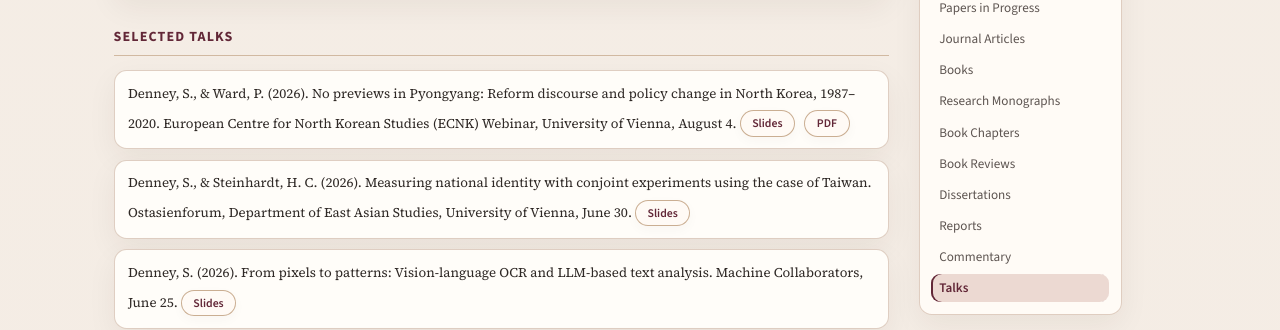
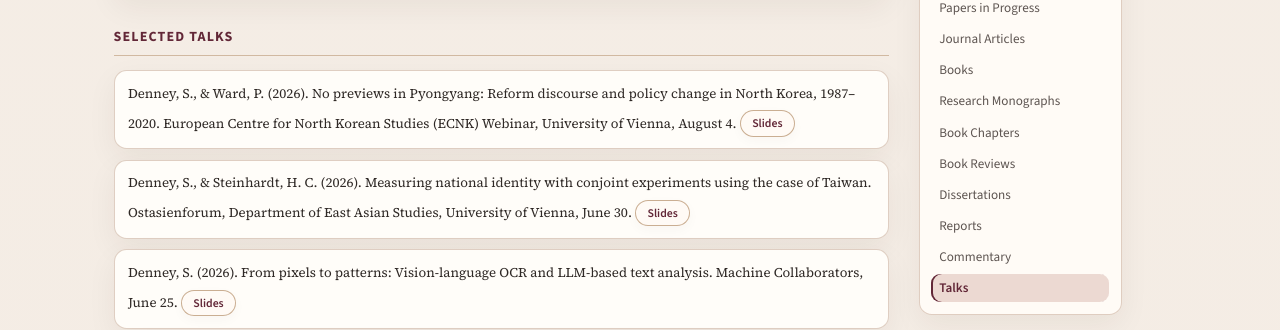
Before and after one commit to scdenney/scdenney.github.io, a Jekyll site: the page built from research.md, in a window 1280 px wide and 900 px high, scrolled down 4364 px. Shown: the part 148-478 px from the top of the window. Built offline with Jekyll 4.4.1, drawn with Linux system fonts in a browser that asks for light colours.

Commit message:
Site: drop the ECNK slide PDF, keep the HTML deck
The talk entry now carries a single Slides button pointing at
assets/slides/no-previews-in-pyongyang/. Removes the now-unreferenced PDF.

Claude-Session: https://claude.ai/code/session_01K1Vi7LgrU9tRFEeDKPsR1k

```diff
--- a/research.md
+++ b/research.md
@@ -350,7 +350,7 @@ Denney, S. (2022). South Koreans support immigration, but conditions apply. <em>
 <h2 id="talks">Selected Talks</h2>
 
 <p class="publication-item">
-Denney, S., & Ward, P. (2026). No previews in Pyongyang: Reform discourse and policy change in North Korea, 1987–2020. European Centre for North Korean Studies (ECNK) Webinar, University of Vienna, August 4. <a href="/assets/slides/no-previews-in-pyongyang/" target="_blank" rel="noopener noreferrer" class="resource-link">Slides</a> <a href="/assets/pdf/denney_2026_no-previews-in-pyongyang_ecnk-slides.pdf" target="_blank" rel="noopener noreferrer" class="resource-link">PDF</a>
+Denney, S., & Ward, P. (2026). No previews in Pyongyang: Reform discourse and policy change in North Korea, 1987–2020. European Centre for North Korean Studies (ECNK) Webinar, University of Vienna, August 4. <a href="/assets/slides/no-previews-in-pyongyang/" target="_blank" rel="noopener noreferrer" class="resource-link">Slides</a>
 </p>
 
 <p class="publication-item">
```
Also changed, not shown: 1 other file.
